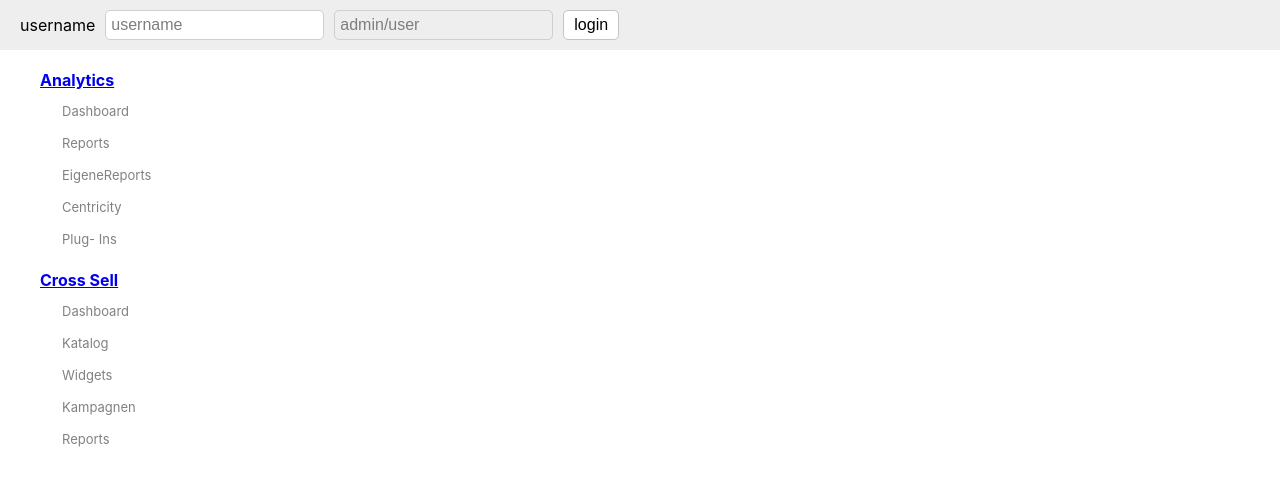
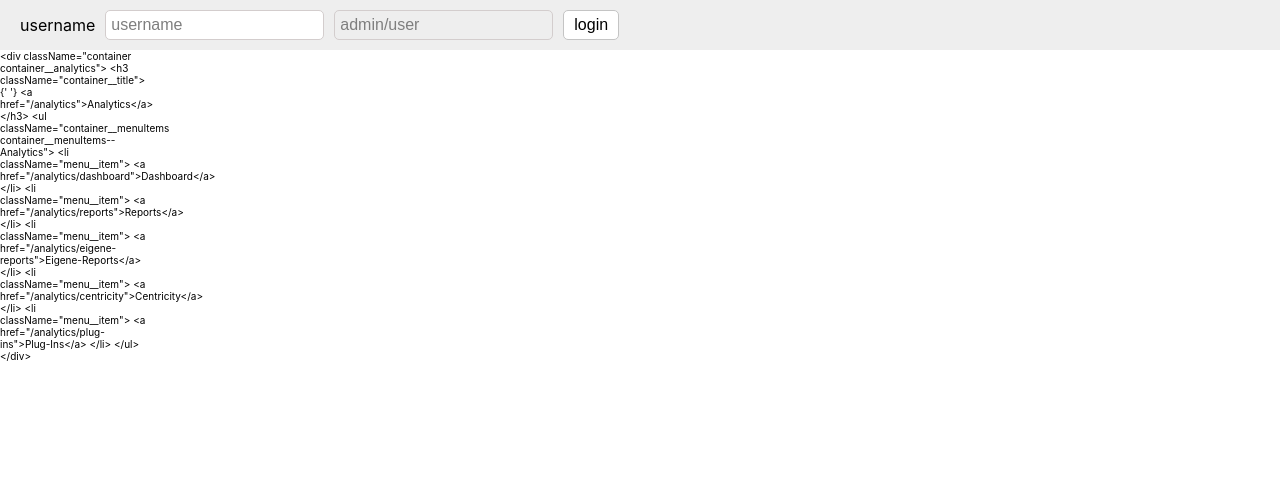
Before and after one commit to Barna-Molnar/econda-challenge, a React (Create React App) app: page / in a window 1280 px wide. Shown: the top 486 px of the page. Built offline with nearby package versions, Linux system fonts and the light colour scheme.

Commit message:
create generateMarkup function

```diff
--- a/src/SideMenu.jsx
+++ b/src/SideMenu.jsx
@@ -1,52 +1,56 @@
 import React from 'react';
 import './sideMenu.scss';
+import { generateMarkup, menus } from './data';
 
 function SideMenu() {
-  return (
-    <div className="menu__container">
-      <ul className="menu__main menu__main--Analitics">
-        <h3 className="menu__title">
-          {' '}
-          <a href="/analytics">Analytics</a>
-        </h3>
-        <li className="menu__sub">
-          <a href="/analytics/dashboard">Dashboard</a>
-        </li>
-        <li className="menu__sub">
-          <a href="#">Reports</a>
-        </li>
-        <li className="menu__sub">
-          <a href="#">EigeneReports</a>
-        </li>
-        <li className="menu__sub">
-          <a href="#">Centricity</a>
-        </li>
-        <li className="menu__sub">
-          <a href="#">Plug- Ins</a>
-        </li>
-      </ul>
-      <ul className="menu__main menu__main--CrossSell">
-        <h3 className="menu__title">
-          <a href="/cross-sell">Cross Sell</a>{' '}
-        </h3>
-        <li className="menu__sub">
-          <a href="#">Dashboard</a>
-        </li>
-        <li className="menu__sub">
-          <a href="#">Katalog</a>
-        </li>
-        <li className="menu__sub">
-          <a href="#">Widgets</a>
-        </li>
-        <li className="menu__sub">
-          <a href="#">Kampagnen</a>
-        </li>
-        <li className="menu__sub">
-          <a href="#">Reports</a>
-        </li>
-      </ul>
-    </div>
-  );
+  return <div className="menu__container">{generateMarkup(menus[0])}</div>;
 }
 
 export default SideMenu;
+
+//  <div className="container container__analytics">
+//         <h3 className="container__title">
+//           {' '}
+//           <a href="/analytics">Analytics</a>
+//         </h3>
+//         <ul className="container__menuItems container__menuItems--Analitics">
+//           <li className="menu__item">
+//             <a href="/analytics/dashboard">Dashboard</a>
+//           </li>
+//           <li className="menu__item">
+//             <a href="#">Reports</a>
+//           </li>
+//           <li className="menu__item">
+//             <a href="#">Eigene Reports</a>
+//           </li>
+//           <li className="menu__item">
+//             <a href="#">Centricity</a>
+//           </li>
+//           <li className="menu__item">
+//             <a href="#">Plug-Ins</a>
+//           </li>
+//         </ul>
+//       </div>
+
+//       <div className="container container__CrossSell">
+//         <h3 className="container__title">
+//           <a href="/cross-sell">Cross Sell</a>{' '}
+//         </h3>
+//         <ul className="container__menuItems container__menuItems--CrossSell">
+//           <li className="menu__item">
+//             <a href="#">Dashboard</a>
+//           </li>
+//           <li className="menu__item">
+//             <a href="#">Katalog</a>
+//           </li>
+//           <li className="menu__item">
+//             <a href="#">Widgets</a>
+//           </li>
+//           <li className="menu__item">
+//             <a href="#">Kampagnen</a>
+//           </li>
+//           <li className="menu__item">
+//             <a href="#">Reports</a>
+//           </li>
+//         </ul>
+//       </div>
--- a/src/data.js
+++ b/src/data.js
@@ -3,7 +3,7 @@ const userA = {
     group: "A",
     isPaid: true,
     isPremium: true,
-    isUser: true,
+    isUser: false,
 }
 
 const userB = {
@@ -16,7 +16,7 @@ export const users = [userA, userB]
 
 const analytics = {
     title: 'Analytics',
-    subMenu: ['Dashboard', 'Reports', 'EigeneReports', 'Centricity', 'Plug- Ins']
+    subMenu: ['Dashboard', 'Reports', 'Eigene-Reports', 'Centricity', 'Plug-Ins']
 }
 
 const crossSell = {
@@ -50,12 +50,38 @@ function createMenuItems(user, menus) {
         return acc
     }, [])
 
-
     console.log(menuArray)
-
-
 
     return menuArray
 }
 var test = createMenuItems(userA, menus)
 console.log(test)
+
+export function generateMarkup(obj) {
+
+    var titleLower = obj.title.toLowerCase().replace(' ', '-')
+    return `
+
+                <div className="container container__${titleLower}">
+                    <h3 className="container__title">
+                    {' '}
+                         <a href="/${titleLower}">${obj.title}</a>
+                    </h3>
+                    <ul className="container__menuItems container__menuItems--${obj.title}">
+                    ${obj.subMenu ?
+            obj.subMenu.map(item => {
+                return `
+                        <li className="menu__item">
+                            <a href="/${titleLower}/${item.toLowerCase()}">${item}</a>
+                        </li>
+                        `
+            }).join('')
+            : ''}
+                    </ul>
+                 </div>
+    `
+}
+// const markup = generateMarkup(analytics)
+
+const markup = test.map(obj => generateMarkup(obj)).join('')
+console.log(markup)
--- a/src/sideMenu.scss
+++ b/src/sideMenu.scss
@@ -1,37 +1,59 @@
 .menu__container {
   height: 100vh;
   //   border: 1px solid black;
-  width: 20rem;
+  width: 15rem;
   display: flex;
   flex-direction: column;
-  padding: 1rem;
+
   //   background-image: linear-gradient(rgb(177, 177, 177), rgb(58, 58, 58));
 
-  .menu__title {
+  // .menu__title {
+  //   font-size: 1.6rem;
+  //   // border: 1px solid pink;
+  //   padding: 0.5rem 1rem;
+  //   cursor: pointer;
+  // }
+
+  .container {
+    // padding: 0.5rem 1.6rem;
+
+    &__title {
       font-size: 1.6rem;
-    // border: 1px solid pink;
-    padding: 0.5rem 1rem;
+      padding: 1rem 2rem;
       cursor: pointer;
+
+      a {
+        text-decoration: none;
       }
+      a:visited {
+        color: rgb(71, 70, 70);
+      }
+    }
+    &__menuItems {
+      &--Analytics {
+      }
+      // padding: 2rem;
 
-  .menu__main {
-    padding: 0.5rem 2rem;
-    .menu__sub {
+      .menu__item {
         list-style: none;
         a {
-        padding: 8px 8px 8px 32px;
+          padding: 8px 8px 8px 4rem;
           text-decoration: none;
           font-size: 1.3rem;
           color: #818181;
           display: block;
-        transition: 0.3s;
+          transition: 0.2s;
         }
         a:hover {
-        color: black;
+          // color: black;
         }
       }
-
-    &--CrossSell {
+      .menu__item:hover {
+        background-color: rgb(85, 85, 85);
+        a {
+          color: white;
         }
       }
     }
+  }
+}
```
Lines whose indentation alone changed are shown as unchanged.
